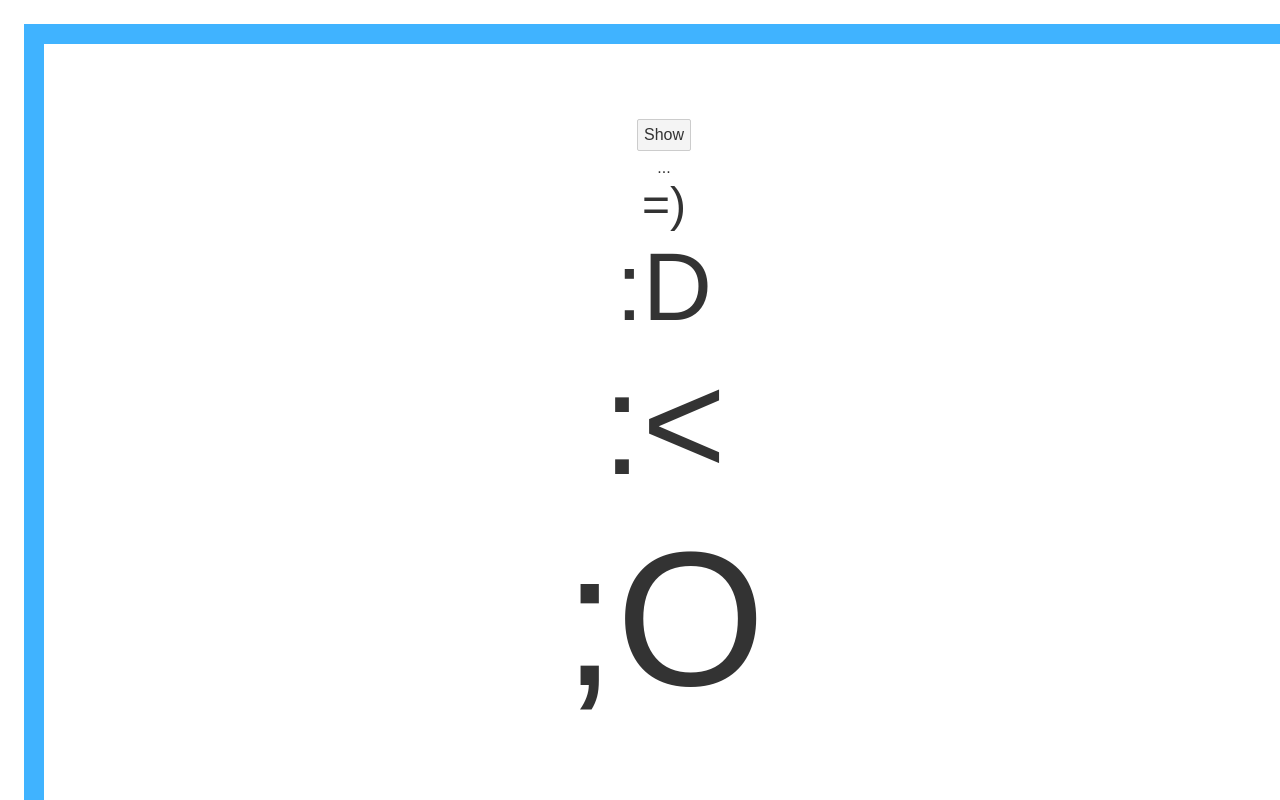
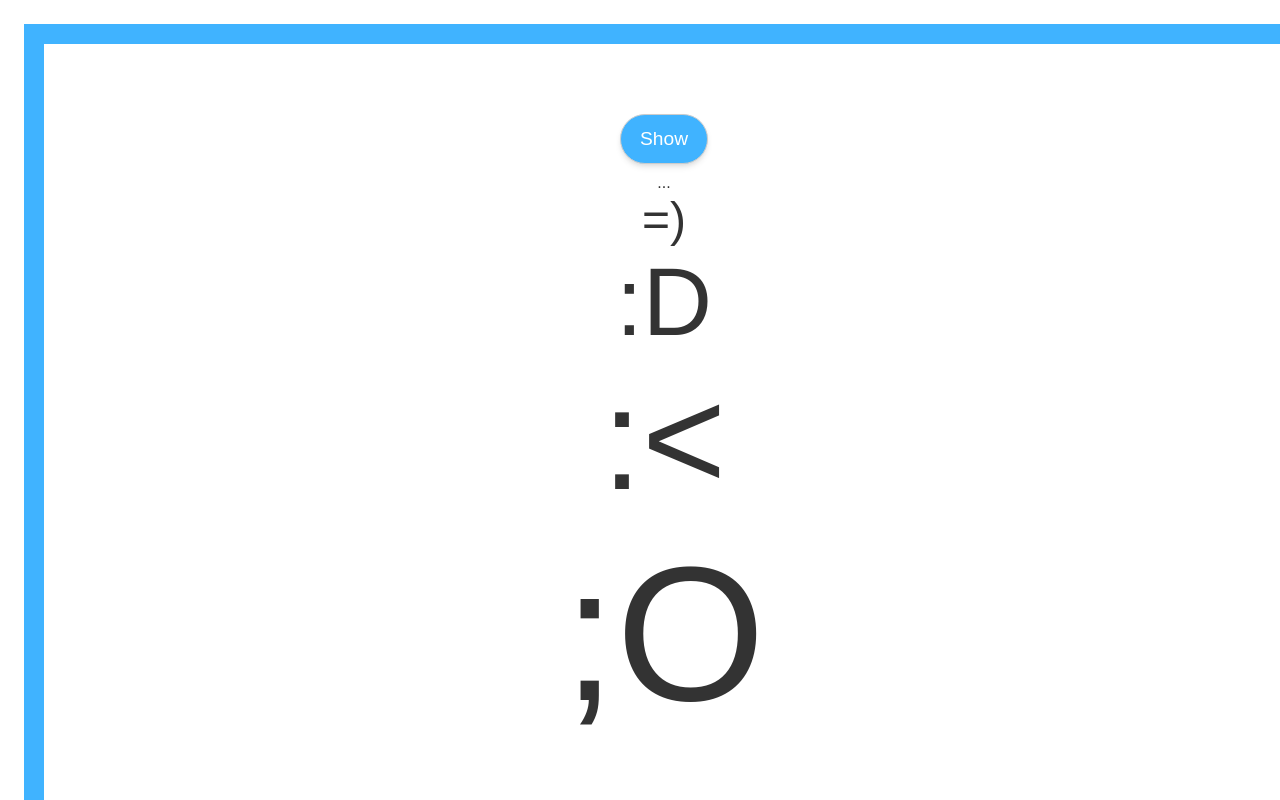
Before and after one commit to narze/try, a Svelte app in the folder svelte/: page / in a window 1280 px wide. Built offline with nearby package versions, Linux system fonts and the light colour scheme.

Commit message:
:sparkles: Forward on:click event from component

```diff
--- a/svelte/src/App.svelte
+++ b/svelte/src/App.svelte
@@ -1,6 +1,7 @@
 <script>
   import Face from "./Face.svelte"
   import Container from "./Container.svelte";
+  import Button from "./Button.svelte";
 	export let name;
 
   let say = false;
@@ -8,7 +9,7 @@
 
 <main>
   <Container>
-    <button on:click={() => { say = true }}>Show</button>
+    <Button on:click={() => { say = true }}>Show</Button>
 
     {#if say}
       <h1>Hello {name}!</h1>
--- /dev/null
+++ b/svelte/src/Button.svelte
@@ -0,0 +1,19 @@
+<button on:click>
+  <slot></slot>
+</button>
+
+<style>
+    button {
+        font-family: 'Nunito', sans-serif;
+        display: block;
+        font-size: 1.2rem;
+        margin: 10px;
+        transition: 1s;
+        padding: 0.7em 1em;
+        cursor: pointer;
+        border-radius: 50px;
+        background-color: #40b3ff;
+        color: white;
+        box-shadow: 0 4px 6px -1px rgba(0, 0, 0, 0.1), 0 2px 4px -1px rgba(0, 0, 0, 0.06);
+	}
+</style>
```
